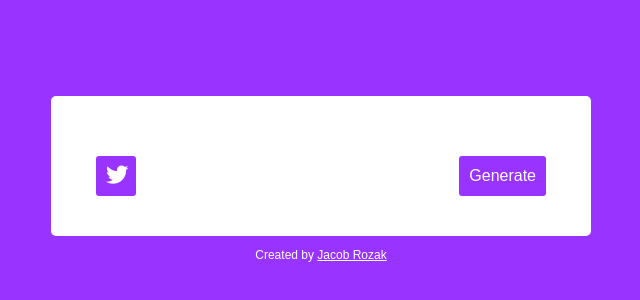
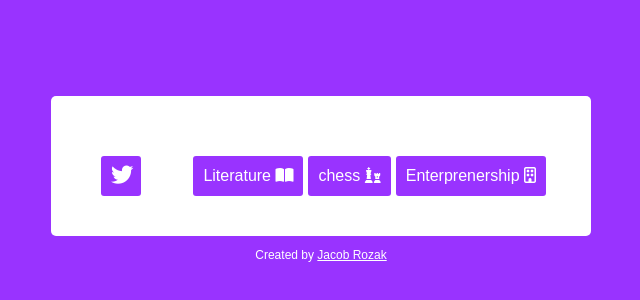
Before and after one commit to JacobRozak/Random-quote-generator, a plain HTML site: page index.html in a window 1280 px wide. Shown: the part 68-368 px from the top of the page, without its empty margins (319-959 px from the left). Drawn offline with Linux system fonts and the light colour scheme.

Commit message:
addign extra buttons

```diff
--- a/index.html
+++ b/index.html
@@ -15,8 +15,11 @@
             <div id="quote"></div>
             <div class="buttons">
                     <button class="twitter" type="button"><i class="fab fa-twitter"></i></button>
-                    <button class="newquote" type="button" onclick="myFunction()"> Generate </button>
+                    <button class="newquote" type="button" onclick="myFunction()"> Enterprenership <i class="far fa-building"></i> </button>
+                    <button class="newquote" type="button" onclick="myFunction()"> chess <i class="fas fa-chess"></i> </button>
                   </div>
+                  <button class="newquote" type="button" onclick="myFunction()"> Literature <i class="fas fa-book-open"></i> </button>
+                </div>
                 </div>
         </div>
         <p class="name">Created by <a href="" target="_blank">Jacob Rozak</a></p>
--- a/style.css
+++ b/style.css
@@ -48,6 +48,7 @@ body {
     font-size: 1em;
     border-radius: 3px;
     padding: 10px;
+    margin-left: 5px
   }
 
   button:hover {
```
